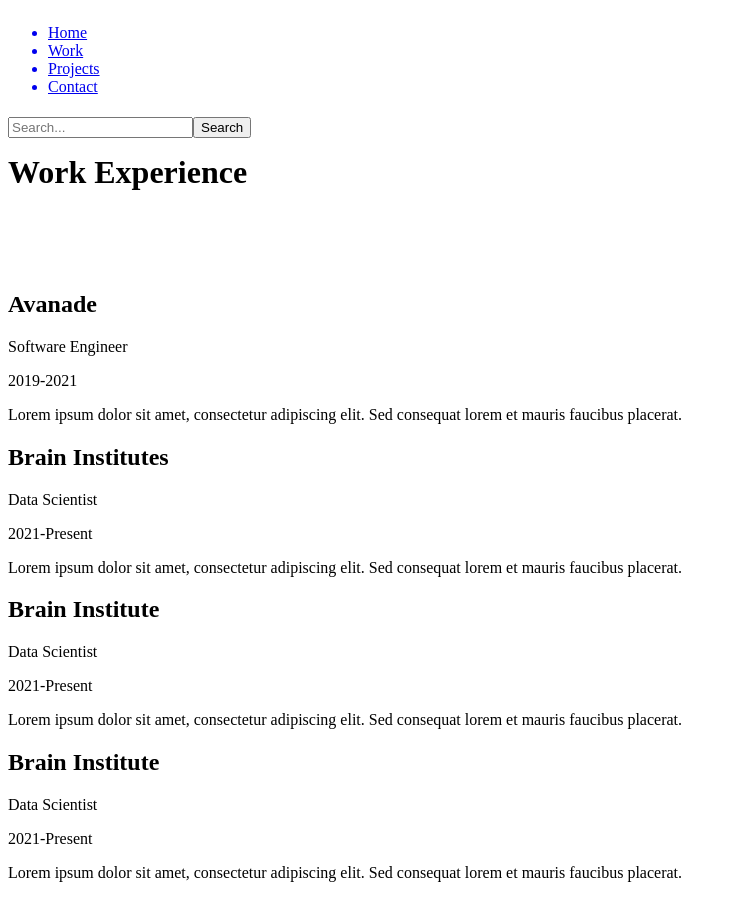
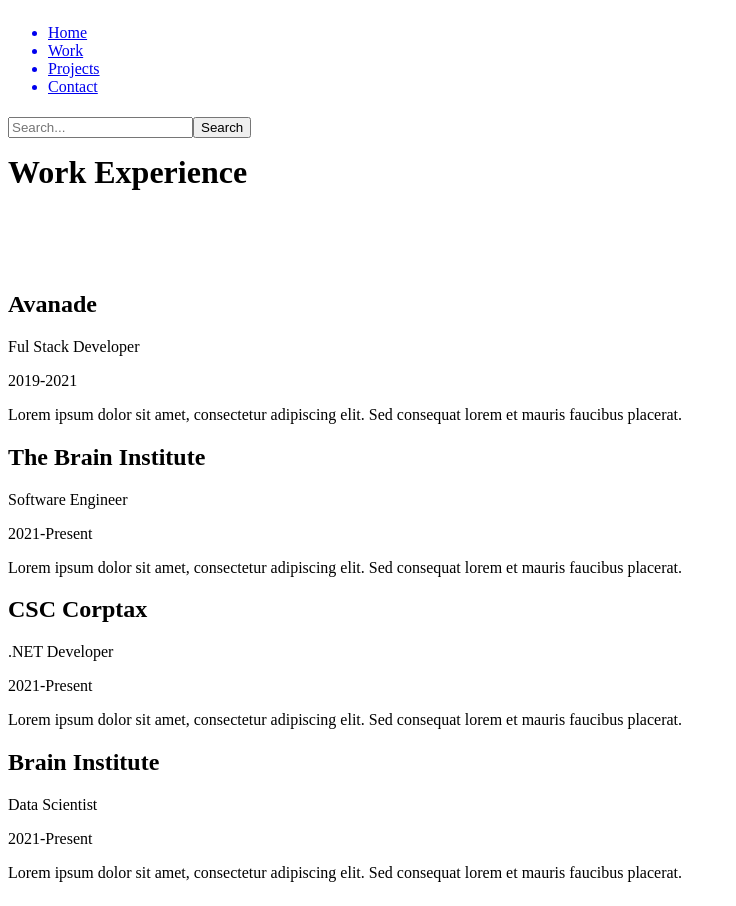
Before and after one commit to RyanMillares/portfolio-site, a Next.js app: page /work in a window 1280 px wide. Shown: the whole page, without its empty margins (0-736 px from the left). Built offline with nearby package versions, Linux system fonts and the light colour scheme.

Commit message:
updating work experience with real info

```diff
--- a/pages/work.js
+++ b/pages/work.js
@@ -14,19 +14,19 @@
     const workExperienceData = [
         {
             companyName: "Avanade",
-            jobTitle: "Software Engineer",
+            jobTitle: "Ful Stack Developer",
             employmentDates: "2019-2021",
             description: "Lorem ipsum dolor sit amet, consectetur adipiscing elit. Sed consequat lorem et mauris faucibus placerat."
         },
         {
-            companyName: "Brain Institutes",
-            jobTitle: "Data Scientist",
+            companyName: "The Brain Institute",
+            jobTitle: "Software Engineer",
             employmentDates: "2021-Present",
             description: "Lorem ipsum dolor sit amet, consectetur adipiscing elit. Sed consequat lorem et mauris faucibus placerat."
         },
         {
-            companyName: "Brain Institute",
-            jobTitle: "Data Scientist",
+            companyName: "CSC Corptax",
+            jobTitle: ".NET Developer",
             employmentDates: "2021-Present",
             description: "Lorem ipsum dolor sit amet, consectetur adipiscing elit. Sed consequat lorem et mauris faucibus placerat."
         }, {
```
